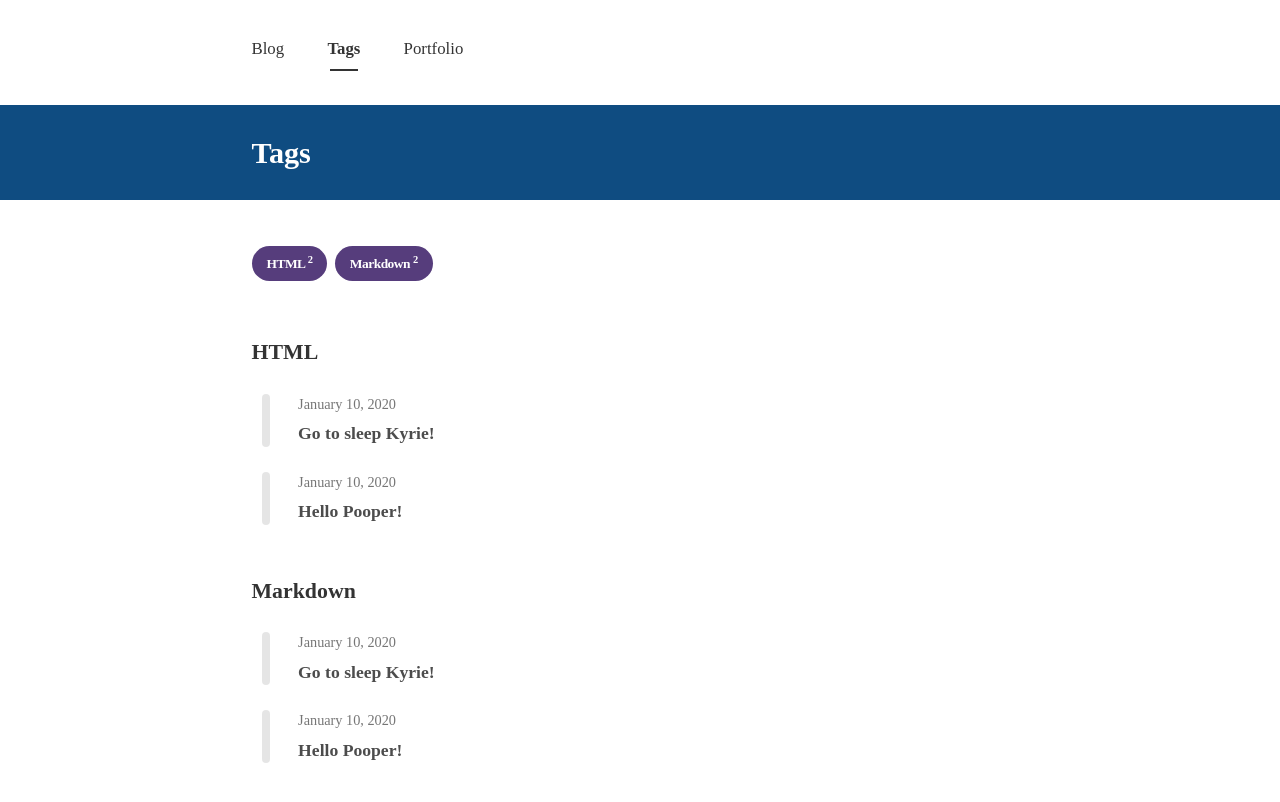
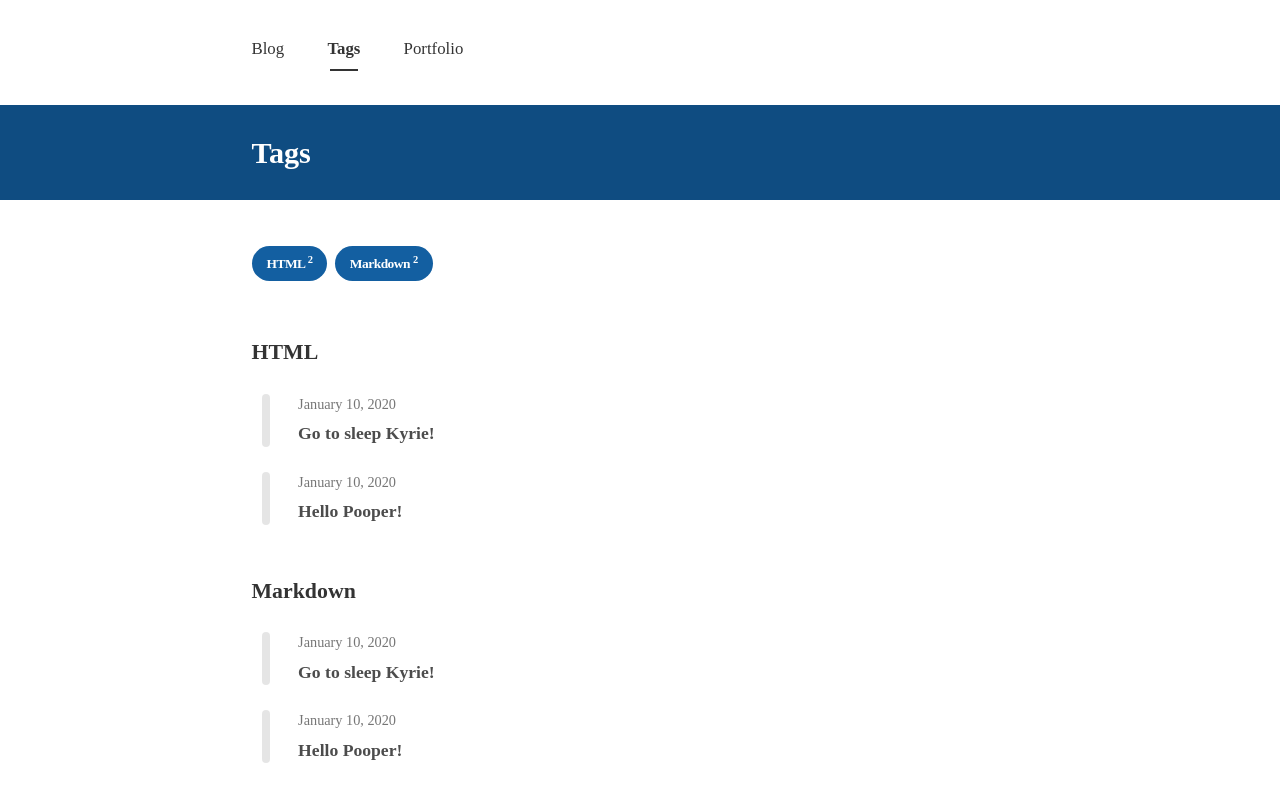
Before and after one commit to bonasfvck/blog, a Jekyll site: the page built from tags.html, in a window 1280 px wide. Shown: the top 802 px of the page. Built offline with Jekyll 4.4.1, drawn with Linux system fonts in a browser that asks for light colours; nearby versions of some CDN libraries; some web fonts are replaced.

Commit message:
Update tags.html

```diff
--- a/_layouts/tags.html
+++ b/_layouts/tags.html
@@ -8,7 +8,7 @@ layout: page
     {% for tag in site.tags %}
     <a href="#{{ tag | first | slugize }}">
       <li class="tag"
-        style="background-color: rgba(86,61,124, {{ tag | last | size | times: 100 | divided_by: site.tags.size | plus: 50 | divided_by: 100.0}})">
+        style="">
         {{ tag | first }}
         <span class="meta">{{ tag | last | size }}</span>
       </li>
```
